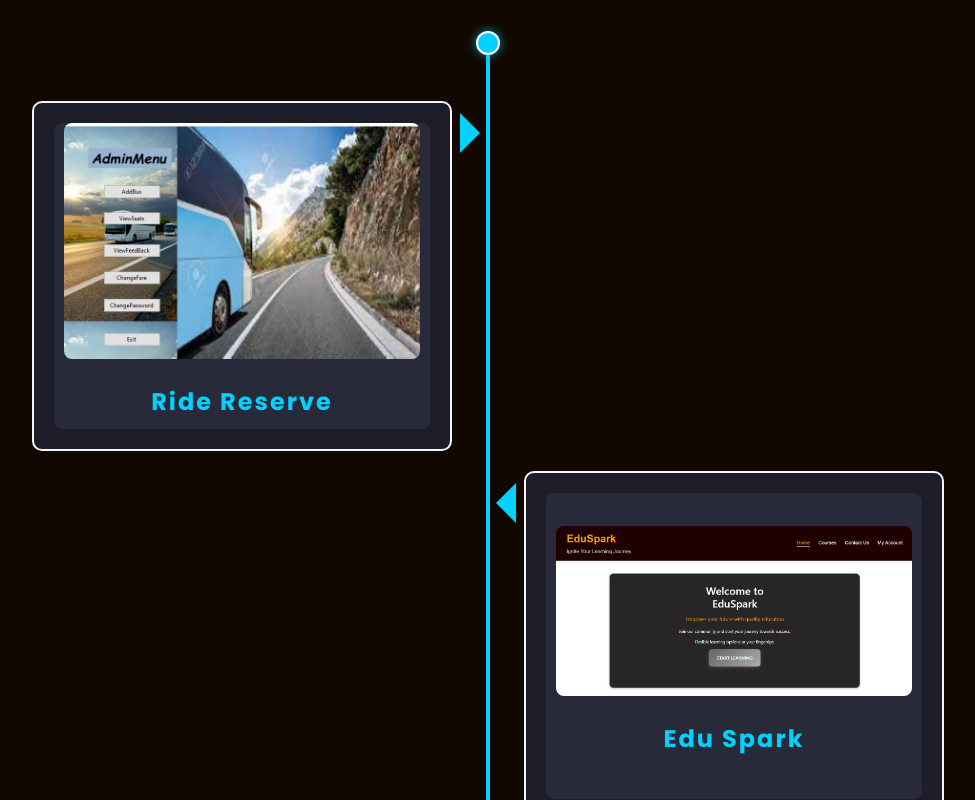
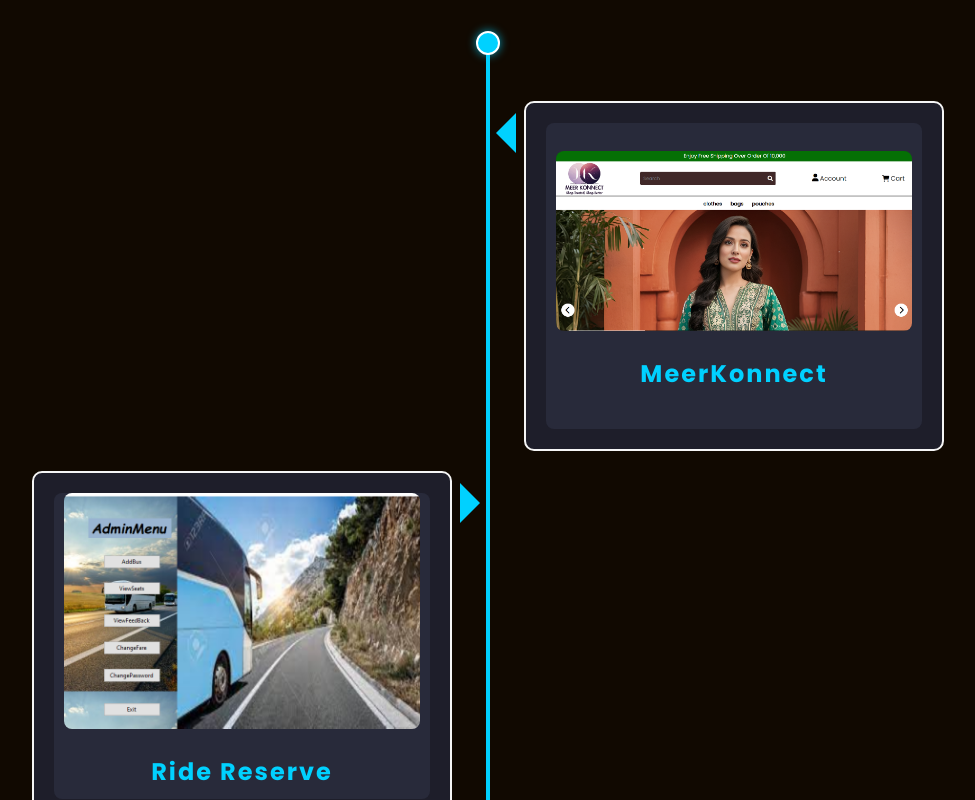
Before and after one commit to MahrAbrarThind/mahr_abrar_portfolio, a React (Create React App) app: page / in a window 1280 px wide. Shown: the part 2280-3080 px from the top of the page, without its empty margins (152-1127 px from the left). Built offline with nearby package versions, Linux system fonts and the light colour scheme.

Commit message:
Added MeerKonnect In Projects

```diff
--- a/src/Components/Projects.jsx
+++ b/src/Components/Projects.jsx
@@ -4,6 +4,13 @@
 
 const Projects = () => {
   const projects = [
+    {
+      title:'MeerKonnect',
+      side : 'right',
+      img:'MeerKonnect.png',
+      description:'A responsive e-commerce store where admins can manage products, categories, and pricing, while users can browse products, apply filters, add items to the cart, and securely complete their purchases.',
+      date: " August 2024"
+    },
     {
       title: 'Ride Reserve',
       side: 'left',
```
Also changed, not shown: public/MeerKonnect.png (added).
